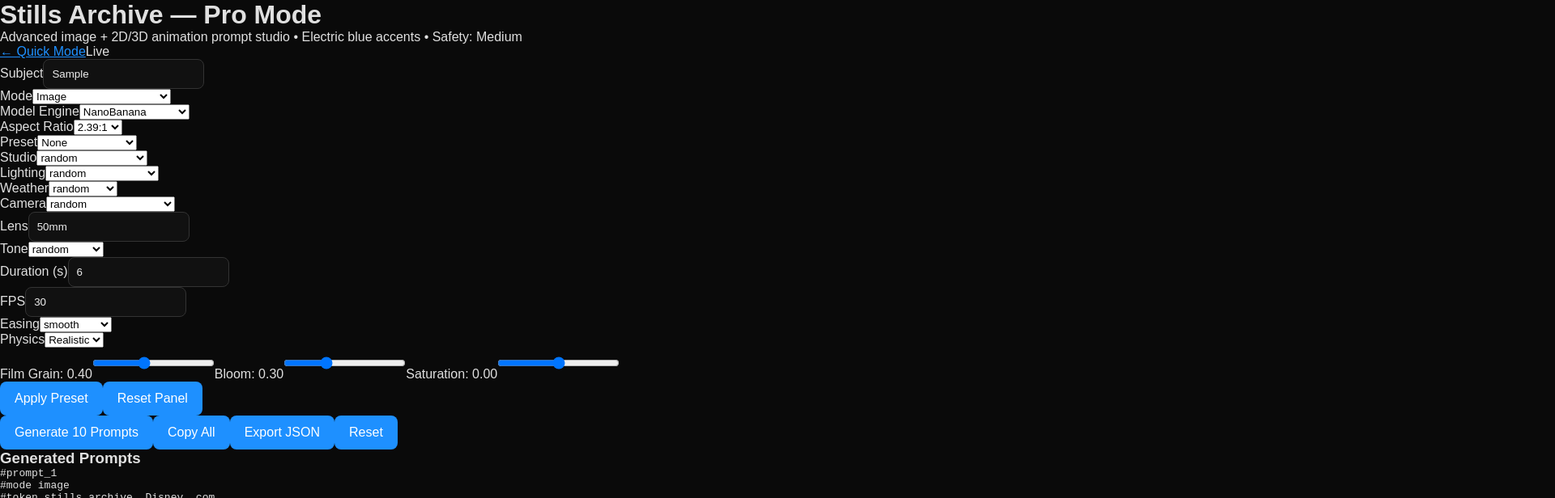
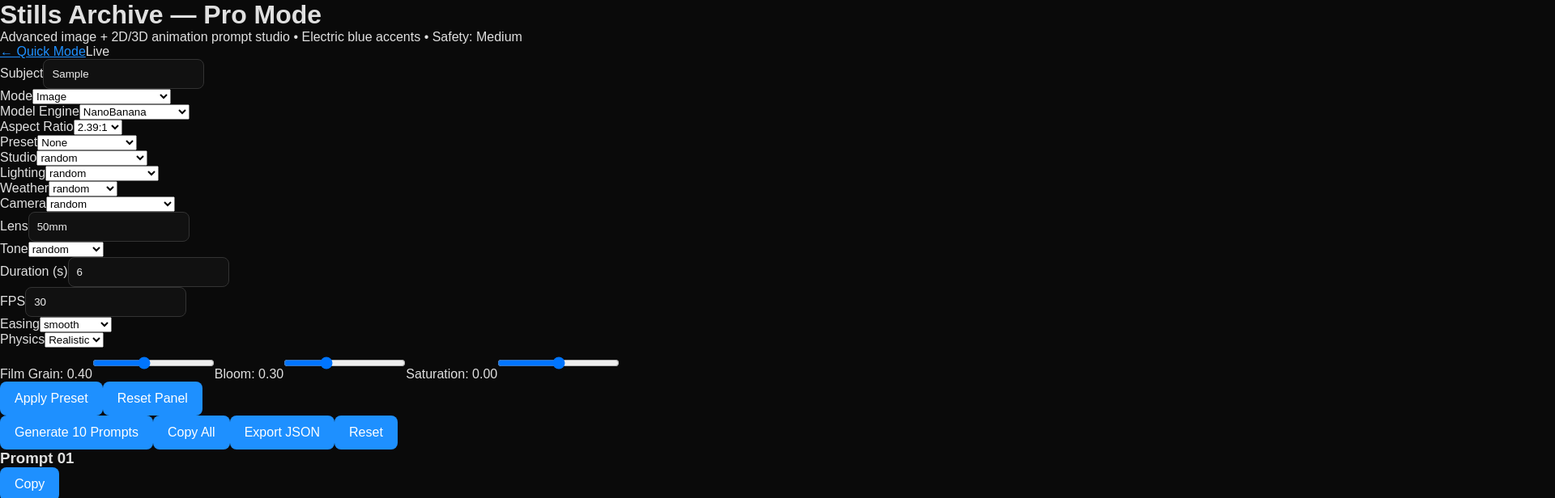
Before and after one commit to JamesKaft/stills-archive-meta, a Next.js app: page /pro in a window 1280 px wide. Both pictures are taken after typing "Sample" into the empty fields and a click on the button "Generate 10 Prompts". Shown: the top 616 px of the page at 81% size, 1920 px wide, since content can reach past the window. Built offline with nearby package versions, Linux system fonts and the light colour scheme.

Commit message:
Update PromptList.jsx

```diff
--- a/app/pro/components/PromptList.jsx
+++ b/app/pro/components/PromptList.jsx
@@ -1,14 +1,43 @@
 "use client"
-export default function PromptList({prompts=[]}) {
-  if (!prompts || !prompts.length) return <div className="p-4 bg-neutral-900 rounded">No prompts yet</div>
+
+export default function PromptList({ prompts = [] }) {
+  if (!prompts.length) return null
+
+  function copyPrompt(text) {
+    navigator.clipboard.writeText(text)
+  }
+
   return (
-    <div className="mt-4 p-4 bg-neutral-900 rounded border border-neutral-800">
-      <h3 className="text-sm text-neutral-300 mb-2">Generated Prompts</h3>
-      <div className="space-y-3">
-        {prompts.map((p,i)=>(
-          <pre key={i} className="p-3 bg-black/60 rounded text-xs whitespace-pre-wrap">{p}</pre>
-        ))}
-      </div>
+    <div className="space-y-4 mt-6">
+      {prompts.map((prompt, index) => {
+        // Format prompt visually with line breaks (display only)
+        const displayPrompt = prompt
+          .replace(/ — /g, "\n— ")
+          .replace(/, (?=[A-Z])/g, ",\n")
+
+        return (
+          <div
+            key={index}
+            className="bg-neutral-900 border border-neutral-800 rounded-lg p-4"
+          >
+            <div className="flex justify-between items-center mb-2">
+              <h3 className="text-sm font-semibold text-neutral-300">
+                Prompt {String(index + 1).padStart(2, "0")}
+              </h3>
+              <button
+                onClick={() => copyPrompt(prompt)}
+                className="text-xs px-2 py-1 rounded bg-blue-600 hover:bg-blue-700"
+              >
+                Copy
+              </button>
+            </div>
+
+            <pre className="text-sm text-neutral-200 whitespace-pre-wrap leading-relaxed">
+              {displayPrompt}
+            </pre>
+          </div>
+        )
+      })}
     </div>
   )
 }
```
